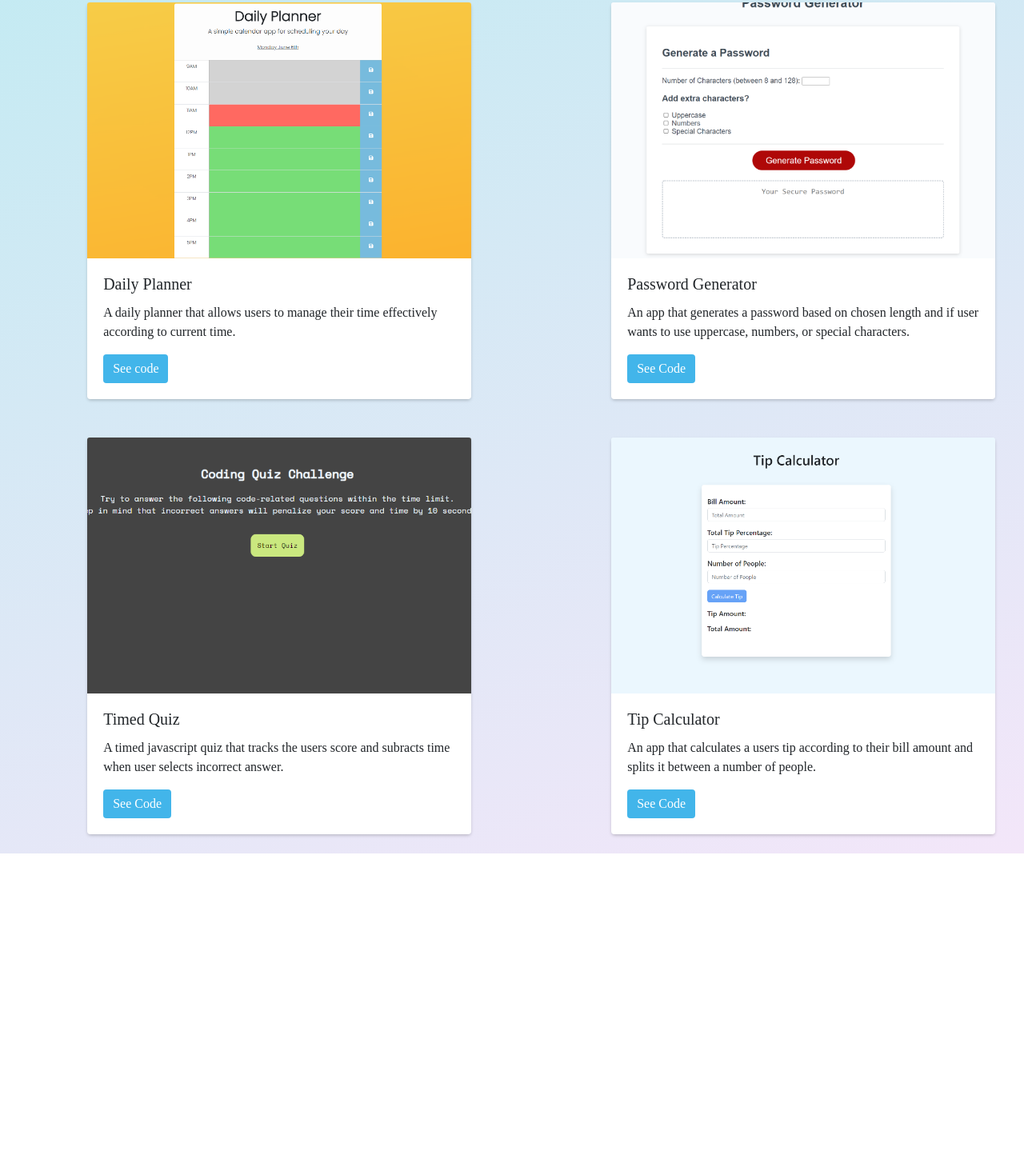
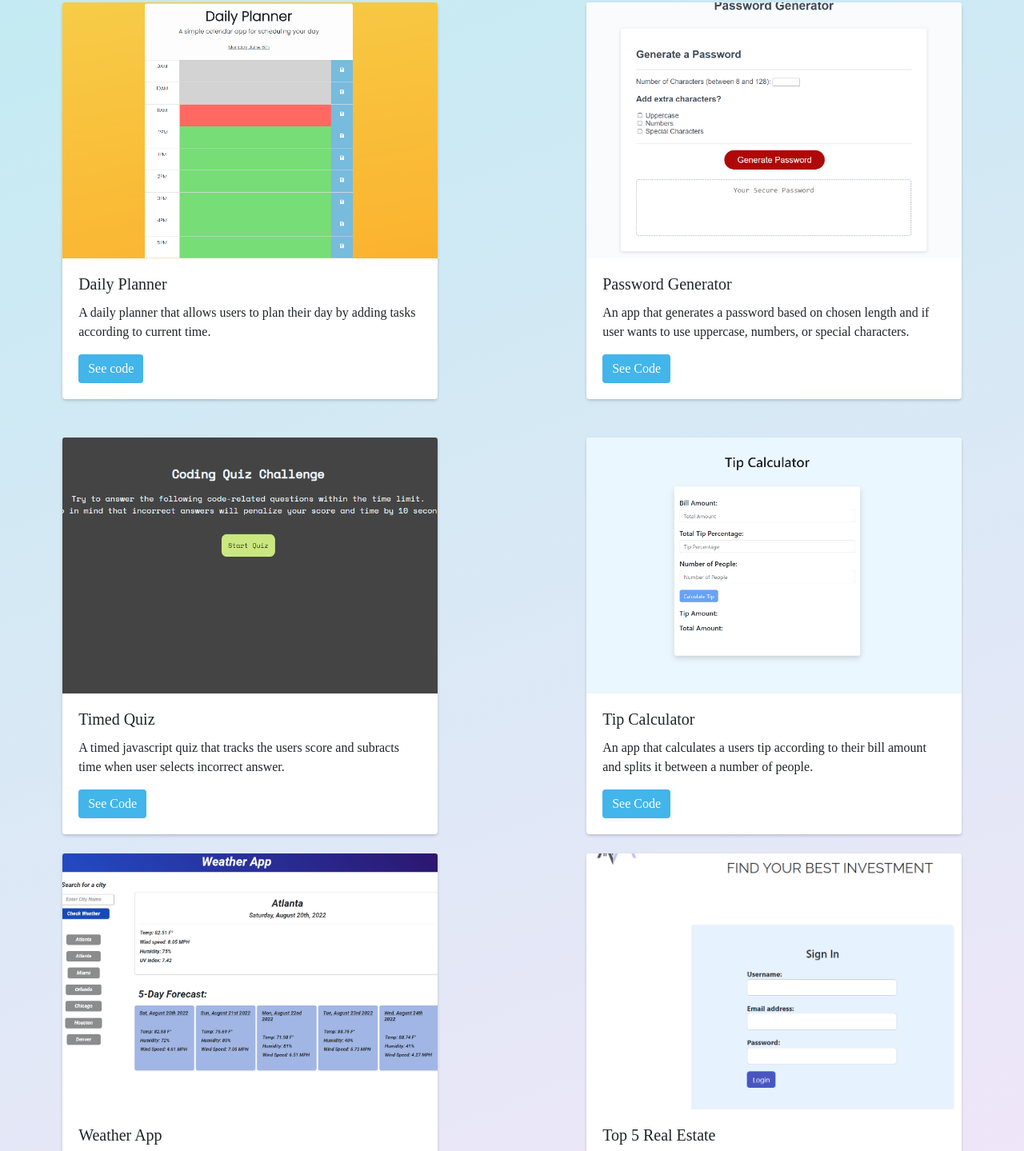
Before and after one commit to LuciaMGil/portfolio2022, a plain HTML site: page portfolio.html in a window 1280 px wide. Shown: the part 281-1720 px from the top of the page at 80% size. Before the commit the page ends 1348 px from the top, so only its background shows below. Drawn offline with nearby package versions, Linux system fonts and the light colour scheme.

Commit message:
Added two projects

```diff
--- a/CSS/style.css
+++ b/CSS/style.css
@@ -4,8 +4,9 @@ html {
 body {
     height: 100%;
     margin: 0;
+    /* background-size: cover;
     background-repeat: no-repeat;
-    background-attachment: fixed;
+    background-attachment: fixed; */
 }
 .background {
 
@@ -125,7 +126,12 @@ ul {
     color: #eeffee;
 }
 .btn.btn-primary.colorbtn:hover {
-    background-color: rgb(52, 163, 214)!important;
+    background-color: rgb(9, 122, 174)!important;
     border: rgb(53, 78, 93)!important;
     color: #eeffee!important;
 }
+.card {
+    margin: 0 auto; /* Added */
+    float: none; /* Added */
+    margin-bottom: 10px; /* Added */
+}
--- a/portfolio.html
+++ b/portfolio.html
@@ -42,23 +42,24 @@
             </ul>
         </nav>
     </div>
+<div class="background">
+    <div class = "">
+        <h1>Portfolio</h1>
 
-    <div class = "background">
-        <h1>Portfolio</h1>
           <div class="row">
-            <div class="col-sm-4 containered">
-                <div class="card mb-4 border-0 site-navigation " style="width: 30rem;">
+            <div class="col-lg-6 containered">
+                <div class="card mb-4 border-0 site-navigation w-75" >
                     <img class = "card-img-top" src = "image/dailyplanner.png"/>
 
                     <div class="card-body space">
                       <h5 class="card-title">Daily Planner</h5>
-                      <p class="card-text">A daily planner that allows users to manage their time effectively according to current time.</p>
+                      <p class="card-text">A daily planner that allows users to plan their day by adding tasks according to current time.</p>
                       <a href="https://github.com/LuciaMGil/daily-planner" class="btn btn-primary">See code</a>
                     </div>
                   </div>
             </div>
-            <div class="col-sm-4 containered">
-                <div class="card mb-4 border-0 site-navigation" style="width: 30rem;">
+            <div class="col-lg-6 containered">
+                <div class="card mb-4 border-0 site-navigation w-75" >
                     <img class = "card-img-top" src = "image/PasswordGenerator.png"/>
 
                     <div class="card-body">
@@ -71,8 +72,8 @@
             </div>
         <br>
         <div class="row">
-            <div class="col-sm-4 containered">
-                <div class="card mb-4 border-0 site-navigation" style="width: 30rem;">
+            <div class="col-sm-6 containered">
+                <div class="card mb-4 border-0 site-navigation w-75" >
                     <img class = "card-img-top" src = "image/timedquiz2.png"/>
 
                     <div class="card-body">
@@ -82,8 +83,8 @@
                     </div>
                 </div>
             </div>
-            <div class="col-sm-4 containered">
-                <div class="card mb-4 border-0 site-navigation" style="width: 30rem;">
+            <div class="col-sm-6 containered">
+                <div class="card mb-4 border-0 site-navigation w-75" >
                     <img class = "card-img-top" src = "image/tipcalculator.png"/>
 
                     <div class="card-body">
@@ -94,8 +95,33 @@
                 </div>
             </div>
         </div>
+        <div class="row">
+            <div class="col-lg-6 containered">
+                <div class="card mb-4 border-0 site-navigation w-75" >
+                    <img class = "card-img-top" src = "image/Weather-app.png"/>
+
+                    <div class="card-body space">
+                      <h5 class="card-title">Weather App</h5>
+                      <p class="card-text">A Weather Dashboard application which shows users weather data based on the cities they input.</p>
+                      <a href="https://github.com/LuciaMGil/weather-app" class="btn btn-primary">See code</a>
+                    </div>
+                  </div>
+            </div>
+            <div class="col-lg-6 containered">
+                <div class="card mb-4 border-0 site-navigation w-75" >
+                    <img class = "card-img-top" src = "image/real-estate1.png"/>
+                    <div class="card-body">
+                      <h5 class="card-title">Top 5 Real Estate</h5>
+                      <p class="card-text">An app that generates a password based on chosen length and if user wants to use uppercase, numbers, or special characters.</p>
+                      <a href="https://github.com/m-j-hodges/Real-Estate-Top-5" class="btn btn-primary" target = "_blank">See Code</a>
+                      <a href="https://real-estate-top-5.herokuapp.com/" class="btn btn-primary" target = "_blank">See App</a>
+                    </div>
+                  </div>
+            </div>
+            </div>
+        <br>
     </div>
-
+</div>
 </body>
 
 </html>
```
Also changed, not shown: Image/Weather-app.png (added), Image/real-estate.png (added), Image/real-estate1.png (added).
